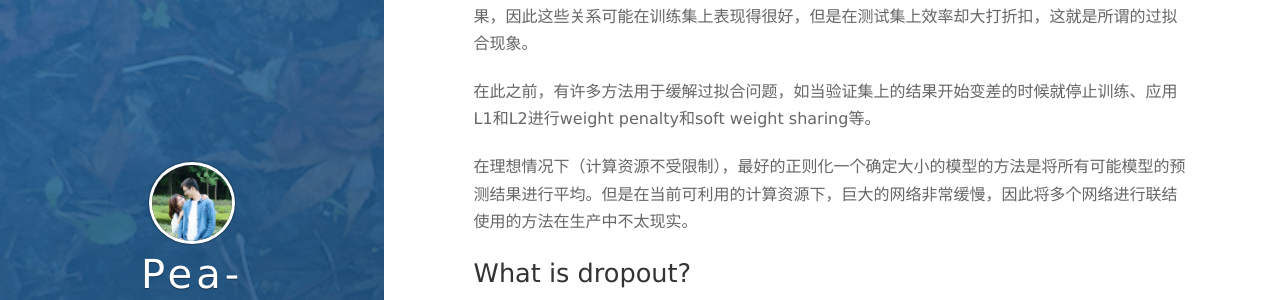
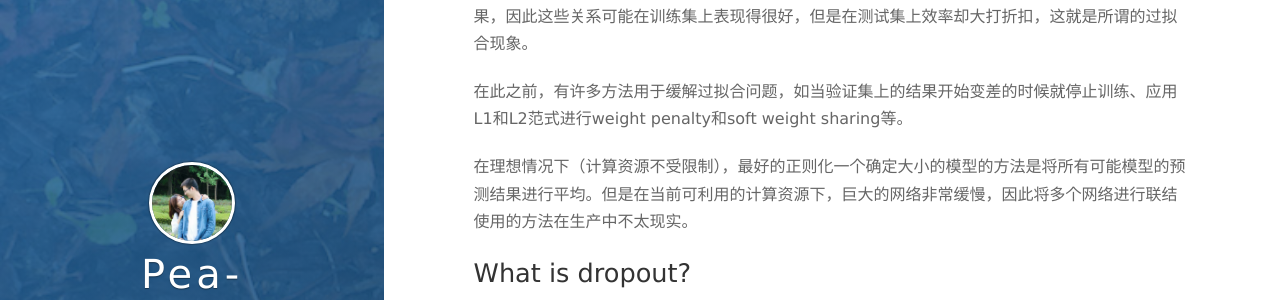
Before and after one commit to Pea-Shooter/myblog.github.io, a Jekyll site: the page built from _posts/2018-03-15-Dropout详解.md, in a window 1280 px wide and 1400 px high. Shown: the part 283-583 px from the top of the window. Built offline with Jekyll 4.4.1, drawn with Linux system fonts in a browser that asks for light colours; nearby versions of some CDN libraries; formulas are drawn with MathJax 3; some of the changed text lies outside the part shown.

Commit message:
fix some error

```diff
--- a/_posts/2018-03-15-Dropout详解.md
+++ b/_posts/2018-03-15-Dropout详解.md
@@ -11,7 +11,7 @@ tags: Machine learning  dropout  Deep learning
 
 随着神经网络的日益加深，网络参数越来越多，模型结构越来越复杂，网络从输入到输出能够学习到非常复杂的关系。但是，受限于可用于训练的数据样本，许多复杂的关系可能是采样噪声带来的结果，因此这些关系可能在训练集上表现得很好，但是在测试集上效率却大打折扣，这就是所谓的过拟合现象。
 
-在此之前，有许多方法用于缓解过拟合问题，如当验证集上的结果开始变差的时候就停止训练、应用L1和L2进行weight penalty和soft weight sharing等。
+在此之前，有许多方法用于缓解过拟合问题，如当验证集上的结果开始变差的时候就停止训练、应用L1和L2范式进行weight penalty和soft weight sharing等。
 
 在理想情况下（计算资源不受限制），最好的正则化一个确定大小的模型的方法是将所有可能模型的预测结果进行平均。但是在当前可利用的计算资源下，巨大的网络非常缓慢，因此将多个网络进行联结使用的方法在生产中不太现实。
 
```
Also changed, not shown: other parts of _posts/2018-03-15-Dropout详解.md (+1 -1 lines).
